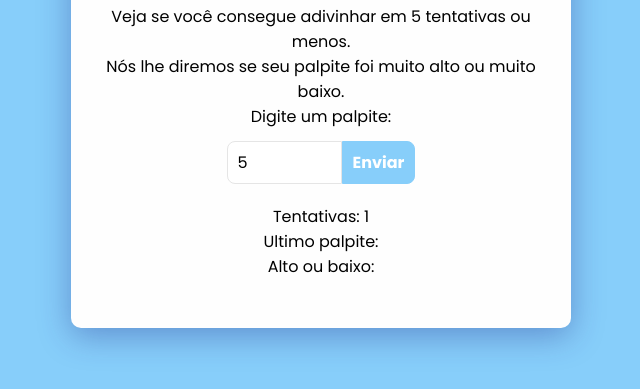
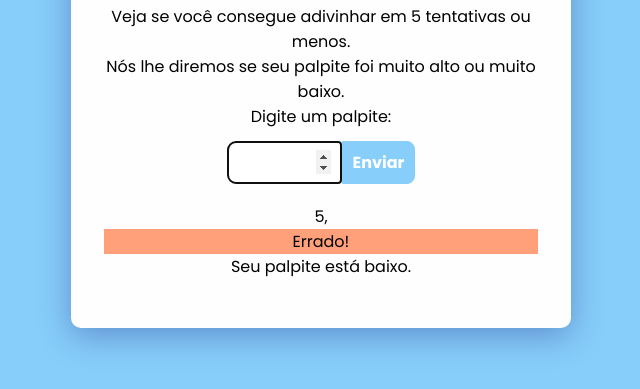
Before and after one commit to leandrobarreto23/estudando-javascript, a plain HTML site: page javascript-starting/ex003/index.html in a window 1280 px wide. Both pictures are taken after typing "5" into the empty fields and a click on the input "Enviar". Shown: the part 259-648 px from the top of the page, without its empty margins (319-959 px from the left). Drawn offline with Linux system fonts and the light colour scheme.

Commit message:
add function checkguess

```diff
--- a/javascript-starting/ex003/index.html
+++ b/javascript-starting/ex003/index.html
@@ -22,9 +22,9 @@
     </form>
 
     <div class="results">
-      <p class="attempts">Tentativas:</p>
-      <p class="last-result">Ultimo palpite:</p>
-      <p class="low-or-high">Alto ou baixo:</p>
+      <p class="attempts"></p>
+      <p class="last-result"></p>
+      <p class="low-or-high"></p>
     </div>
   </div>
 </body>
--- a/javascript-starting/ex003/main.js
+++ b/javascript-starting/ex003/main.js
@@ -17,11 +17,42 @@ inputSubmit.addEventListener('click', checkGuess)
 
 function checkGuess(event) {
   event.preventDefault()
-  if (inputGuess.value ==  randomNumber) {
-    alert("você acertou em " + xAttempts + " tentativas")
-  } else {
-    alert("Você errou")
-    attempts.textContent = "Tentativas: " + xAttempts
-    xAttempts++
+
+  //armazena o valor do input que o usuario palpitou
+  let guessUser = Number(inputGuess.value)
+
+  if(guessUser === 1) {
+    attempts.textContent = "Palpites anteriores: "
   }
+  // Pegue o <p> de resultado e armazene o valor do ultimo palpite
+  attempts.textContent += guessUser + ", "
+
+  // se o palpite do usuario for igual ao numero aleatório escreva...
+  if(guessUser === randomNumber) {
+    lastResult.textContent = "Parabéns! Você acertou!"
+    lastResult.style.backgroundColor = "lightgreen"
+    lowOrHigh.textContent = " "
+    configEndGame()
+  }
+  // se o numero de tentativas chegar a 5, termine o jogo
+  else if (attempts === 5) {
+    lastResult.textContent = "!!! Fim de Jogo !!!"
+    lowOrHigh.textContent = " "
+    configEndGame()
+  }
+  // se errar o palpite, escreva errado e destaque com uma cor
+  else {
+    lastResult.textContent = "Errado!"
+    lastResult.style.backgroundColor = "lightsalmon"
+    // se o palpite do usuario for menor que o numero aleatório
+    if (guessUser < randomNumber) {
+      lowOrHigh.textContent = "Seu palpite está baixo."
+    } else {
+      lowOrHigh.textContent = "Seu palpite está alto."
+    }
+  }
+  // zera o valor do input quando termina a aplicação
+  inputGuess.value = ""
+  // foca no input no final da aplicação
+  inputGuess.focus()
 }
```
